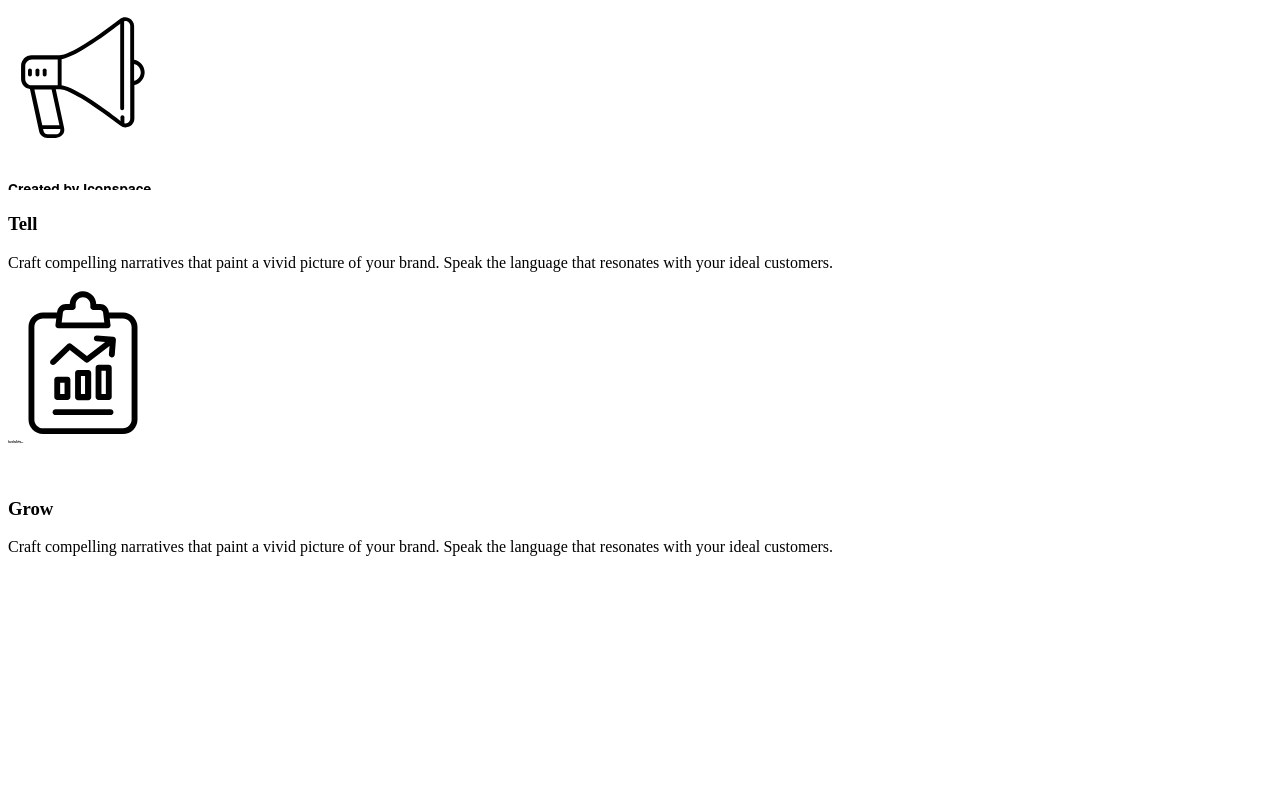
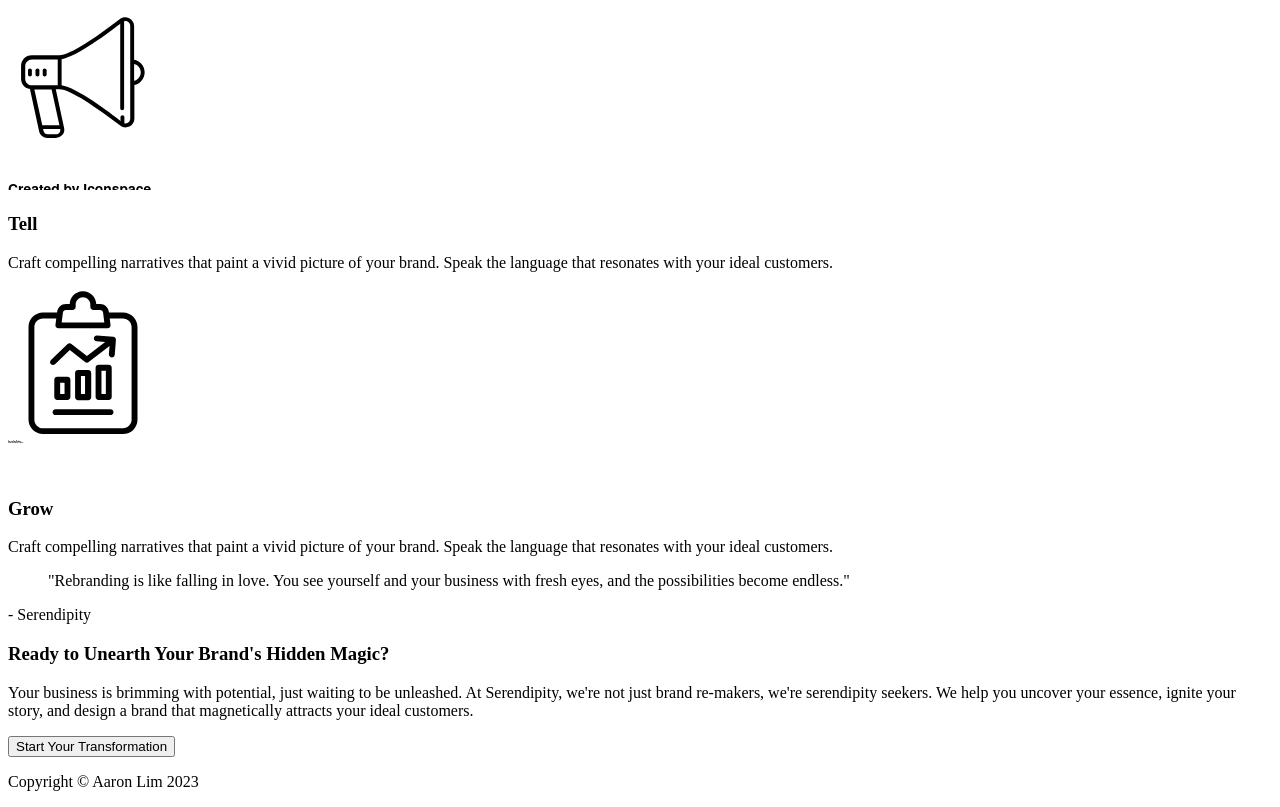
Before and after one commit to aaron-kristopher/odin-landing-page, a plain HTML site: page index.html in a window 1280 px wide. Shown: the part 1287-2094 px from the top of the page. Before the commit the page ends 1859 px from the top, so only its background shows below. Drawn offline with Linux system fonts and the light colour scheme.

Commit message:
Add quote, cta, and footer section

```diff
--- a/index.html
+++ b/index.html
@@ -105,8 +105,28 @@
         </div>
       </div>
     </div>
-    <div class="quote"></div>
-    <div class="cta"></div>
-    <footer></footer>
+    <div class="quote">
+      <blockquote>
+        "Rebranding is like falling in love. You see yourself and your business
+        with fresh eyes, and the possibilities become endless."
+      </blockquote>
+      <p>- Serendipity</p>
+    </div>
+    <div class="cta">
+      <div class="container">
+        <div class="cta-message">
+          <h3>Ready to Unearth Your Brand's Hidden Magic?</h3>
+          <p>
+            Your business is brimming with potential, just waiting to be
+            unleashed. At Serendipity, we're not just brand re-makers, we're
+            serendipity seekers. We help you uncover your essence, ignite your
+            story, and design a brand that magnetically attracts your ideal
+            customers.
+          </p>
+        </div>
+        <button>Start Your Transformation</button>
+      </div>
+    </div>
+    <footer><p>Copyright &copy; Aaron Lim 2023</p></footer>
   </body>
 </html>
```
